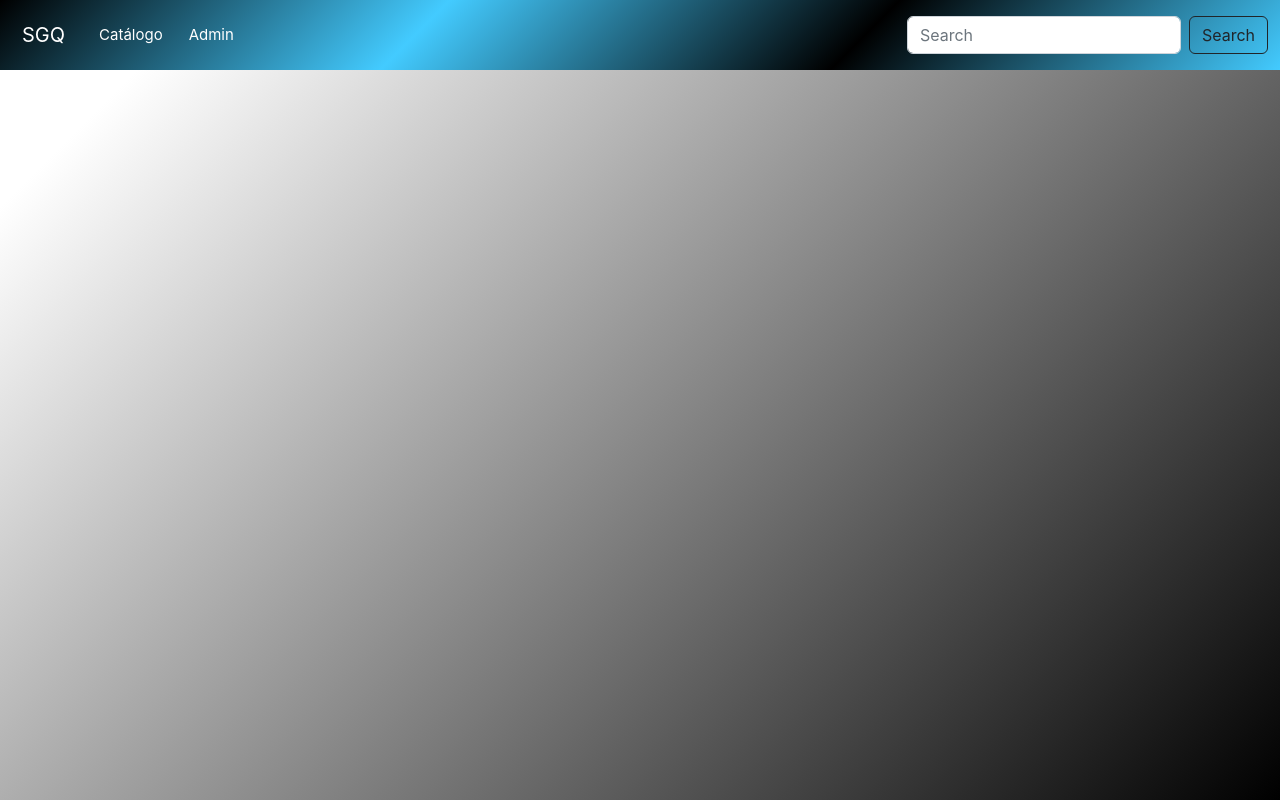
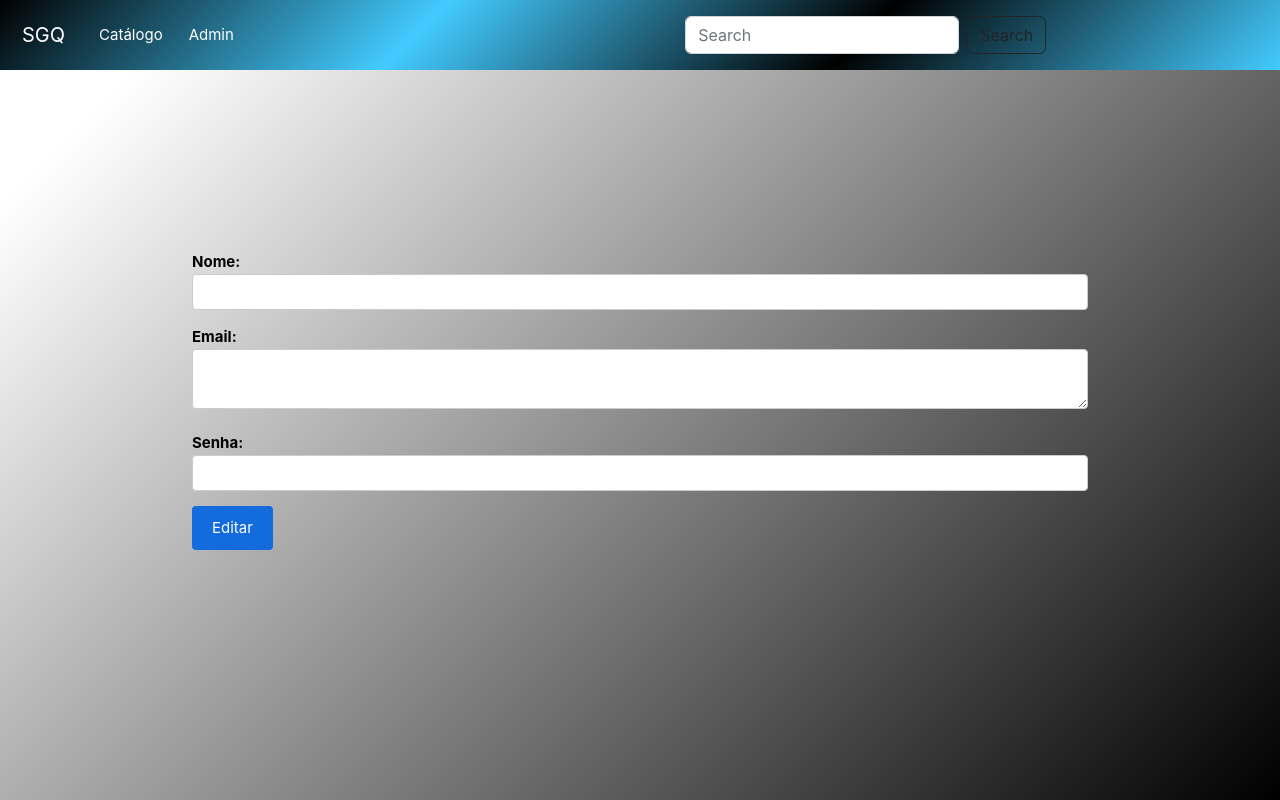
Before and after one commit to IgorAFrancozo/SGQ-Front, a Vue app: page /admin/editar/admin/1 in a window 1280 px wide. Built offline with nearby package versions, Linux system fonts and the light colour scheme; no server answers.

Commit message:
Atualizações Cadastro Admin

```diff
--- a/src/router/index.js
+++ b/src/router/index.js
@@ -14,14 +14,24 @@ const router = createRouter({
       component: () => import("../views/AdminView.vue"),
     },
     {
-      path: "/admin/cadastrar",
-      name: "adminCadastro",
+      path: "/admin/cadastrarProduto",
+      name: "adminCadastroProduto",
       component: () => import("../views/AdminCadastro.vue"),
     },
     {
-      path: "/admin/editar/:id",
-      name: "adminEditar",
+      path: "/admin/cadastrarAdmin",
+      name: "adminCadastrarAdmin",
+      component: () => import("../views/AdminCadastroAdmin.vue"),
+    },
+    {
+      path: "/admin/editar/produto/:id",
+      name: "adminEditarProduto",
       component: () => import("../views/EditCadastro.vue"),
+    },
+    {
+      path: "/admin/editar/admin/:id",
+      name: "adminEditarAdmin",
+      component: () => import("../views/EditCadastroAdmin.vue"),
     },
   ],
 });
--- /dev/null
+++ b/src/services/AdminDataService.js
@@ -0,0 +1,58 @@
+import axios from "axios";
+
+const http = axios.create({
+  baseURL: "http://localhost:8080/",
+  headers: {
+    "Content-Type": "application/json",
+  },
+});
+
+export default {
+    listarAdmins: async () => {
+        try {
+          const resposta = await http.get("admins");
+          return resposta.data;
+        } catch (error) {
+          console.error("Erro ao listar admins:", error);
+          throw error;
+        }
+      },
+
+      salvarAdmin: async (admin) => {
+        try {
+          const resposta = await http.post("admins", admin);
+          console.log(resposta);
+          return alert("Admin Cadastrado com Sucesso !");
+        } catch (error) {
+          console.error("Erro ao salvar o admin:", error);
+          throw error;
+        }
+      },
+
+      editarAdmin: async (id, admin) => {
+        try {
+          const resposta = await http.put("admins", admin);
+          return alert("Admin atualizado com sucesso!");
+        } catch (error) {
+          console.log("Erro ao editar o admin:", error);
+        }
+      },
+
+      obterAdmin: async (id) => {
+        try {
+          const resposta = await http.get(`admins/${id}`);
+          return resposta.data;
+        } catch (error) {
+          console.error("Erro ao obter o admin:", error);
+          throw error;
+        }
+      },
+      excluirAdmin: async (id) => {
+        try {
+          await http.delete(`admins/${id}`);
+        } catch (error) {
+          console.error("Erro ao excluir o admin:", error);
+          throw error;
+        }
+      },
+};
--- /dev/null
+++ b/src/views/AdminCadastroAdmin.vue
@@ -0,0 +1,109 @@
+<template>
+    <form v-on:submit="cadastrarAdmin">
+        <div class="admin-form">
+            <label for="nome">Nome:</label>
+            <input type="text" id="nome" name="nome" required v-model="nomeRef">
+        </div>
+        <div>
+            <label for="email">Email:</label>
+            <input type="text" id="nome" name="nome" required v-model="emailRef">
+        </div>
+        <div>
+            <label for="senha">Senha:</label>
+            <input type="password" id="senha" name="senha" required v-model="senhaRef">
+        </div>
+        <button type="submit">Cadastrar</button>
+    </form>
+</template>
+
+<script>
+import { defineComponent, ref } from 'vue';
+import adminDataService from '@/services/adminDataService.js';
+
+export default defineComponent({
+    setup() {
+        const cadastrarAdmin = async () => {
+            try {
+                // Obtem os dados do formulário usando o sistema de referências do Vue 3
+                const nome = nomeRef.value;
+                const email = emailRef.value;
+                const senha = parseInt(senhaRef.value);
+
+                // Cria um objeto com os dados do admin
+                const admin = {
+                    nome,
+                    email,
+                    senha,
+                };
+
+                // Chama o método salvarAdmin do serviço de dados do admin
+                await adminDataService.salvarAdmin(admin);
+
+            } catch (error) {
+                alert('Erro: ' + error)
+                console.error('Erro ao cadastrar o admin:', error);
+            }
+        };
+
+        // Cria as referências reativas para os elementos do formulário
+        const nomeRef = ref('');
+        const emailRef = ref('');
+        const senhaRef = ref('');
+
+        return {
+            cadastrarAdmin,
+            nomeRef,
+            emailRef,
+            senhaRef,
+        };
+    }
+});
+</script>
+
+
+<style>
+form {
+    max-width: 70vw;
+    max-height: 70vh;
+    margin: 0 auto;
+}
+
+form div {
+    margin-bottom: 15px;
+}
+
+label {
+    display: block;
+    font-weight: bold;
+}
+
+input[type="text"],
+textarea,
+select {
+    width: 45%;
+    padding: 5px;
+    border: 1px solid #ccc;
+    border-radius: 4px;
+}
+input[type="password"],
+textarea,
+select {
+    width: 35%;
+    padding: 5px;
+    border: 1px solid #ccc;
+    border-radius: 4px;
+}
+
+button {
+    padding: 10px 20px;
+    background-color: #136bdd;
+    color: #fff;
+    border: none;
+    border-radius: 4px;
+    cursor: pointer;
+}
+
+button:hover {
+    background-color: #0033be;
+}
+</style>
--- a/src/views/AdminView.vue
+++ b/src/views/AdminView.vue
@@ -1,11 +1,14 @@
 <template>
     <div class="container">
-        <h2>Administração</h2>
+        <h2>Administração:</h2>
         <br />
-        <router-link to="/admin/cadastrar" id="nomeBranco" class="nav-link active">
+        <router-link to="/admin/cadastrarProduto" id="nomeBranco" class="nav-link active">
             <button class="btn btn-primary">Adicionar Produto</button>
         </router-link>
         <br />
+        <router-link to="/admin/cadastrarAdmin" id="nomeBranco" class="nav-link active">
+            <button class="btn btn-primary">Adicionar Novo Admin</button>
+        </router-link>
 
         <div class="form-style" v-for="produto in produtos" :key="produto.id">
             <div class="form-actions">
@@ -19,17 +22,28 @@
             </div>
         </div>
     </div>
+    <div class="form-style" v-for="admin in admins" :key="admin.id">
+        <div class="form-actions">
+            <h5 class="text">Nome: {{ admin.nome }}</h5>
+            <p class="text">Email: {{ admin.email }}</p>
+            <p class="password">Senha: {{ admin.senha }}</p>
+            <button class="btn btn-primary" @click="editarAdmin(admin)">Editar</button>
+            <button class="btn btn-danger" @click="excluirAdmin(admin.id)">Excluir</button>
+        </div>
+    </div>
 </template>
 
 <script>
 import { defineComponent, ref, onMounted } from 'vue';
 import { useRouter, RouterLink } from 'vue-router';
 import Produto from '../services/ProdutoDataService';
+import Admin from '../services/AdminDataService';
 
 export default defineComponent({
   setup() {
     const router = useRouter();
     const produtos = ref([]);
+    const admins = ref([]);
 
     const carregarProdutos = async () => {
       try {
@@ -40,8 +54,21 @@ export default defineComponent({
       }
     };
 
+    const carregarAdmins = async () => {
+      try {
+        const resposta = await Admin.listarAdmins();
+        admins.value = resposta.content;
+      } catch (error) {
+        console.error('Erro ao carregar admins:', error);
+      }
+    };
+
     const editarProduto = (produto) => {
-            router.push(`/admin/editar/${produto.id}`);
+      router.push(`/admin/editar/produto/${produto.id}`);
+    };
+
+    const editarAdmin = (admin) => {
+      router.push(`/admin/editar/admin${admin.id}`);
     };
 
     const excluirProduto = async (produtoId) => {
@@ -55,12 +82,27 @@ export default defineComponent({
       }
     };
 
+    const excluirAdmin = async (adminId) => {
+      try {
+        await Admin.excluirAdmin(adminId);
+        alert("Admin excluído com sucesso!");
+        // Recarregar a lista de admins após excluir
+        await carregarAdmins();
+      } catch (error) {
+        console.error("Erro ao excluir o admin:", error);
+      }
+    };
+
     onMounted(carregarProdutos);
+    onMounted(carregarAdmins);
 
     return {
       produtos,
+      admins,
       editarProduto,
       excluirProduto,
+      editarAdmin,
+      excluirAdmin,
     };
   },
 });
--- /dev/null
+++ b/src/views/EditCadastroAdmin.vue
@@ -0,0 +1,97 @@
+<template>
+    <form v-on:submit="editarAdmin">
+	        <div class="product-form">
+            <label for="nome">Nome:</label>
+            <input type="text" id="nome" name="nome" required v-model="admin.nome">
+        </div>
+        <div>
+            <label for="email">Email:</label>
+            <textarea id="email" name="email" required v-model="admin.email"></textarea>
+        </div>
+        <div>
+            <label for="senha">Senha:</label>
+            <input type="text" id="senha" name="senha" required v-model="admin.senha">
+        </div>
+        <button type="submit">Editar</button>
+    </form>
+</template>
+
+<script>
+import { defineComponent } from 'vue';
+import adminDataService from '@/services/adminDataService.js';
+
+export default defineComponent({
+  data() {
+    return {
+      adminId: null,
+      admin: {
+        id: null,
+        nome: '',
+        email: '',
+        senha: null,
+      }
+    };
+  },
+  mounted() {
+    this.adminId = this.$route.params.id;
+    this.carregarAdmin();
+  },
+  methods: {
+    async carregarAdmin() {
+      try {
+        this.admin = await adminDataService.obterAdmin(this.adminId);
+      } catch (error) {
+        console.error('Erro ao carregar o admin:', error);
+      }
+    },
+    async editarAdmin() {
+      try {
+        await adminDataService.editarAdmin(this.adminId, this.admin);
+        alert('Admin atualizado com sucesso!');
+      } catch (error) {
+        console.error('Erro ao editar o admin:', error);
+      }
+    }
+  }
+});
+</script>
+
+
+<style>
+form {
+    max-width: 70vw;
+    max-height: 70vh;
+    margin: 0 auto;
+}
+
+form div {
+    margin-bottom: 15px;
+}
+
+label {
+    display: block;
+    font-weight: bold;
+}
+
+input[type="text"],
+textarea,
+select {
+    width: 100%;
+    padding: 5px;
+    border: 1px solid #ccc;
+    border-radius: 4px;
+}
+
+button {
+    padding: 10px 20px;
+    background-color: #136bdd;
+    color: #fff;
+    border: none;
+    border-radius: 4px;
+    cursor: pointer;
+}
+
+button:hover {
+    background-color: #0033be;
+}
+</style>
```
Lines whose indentation alone changed are shown as unchanged.
